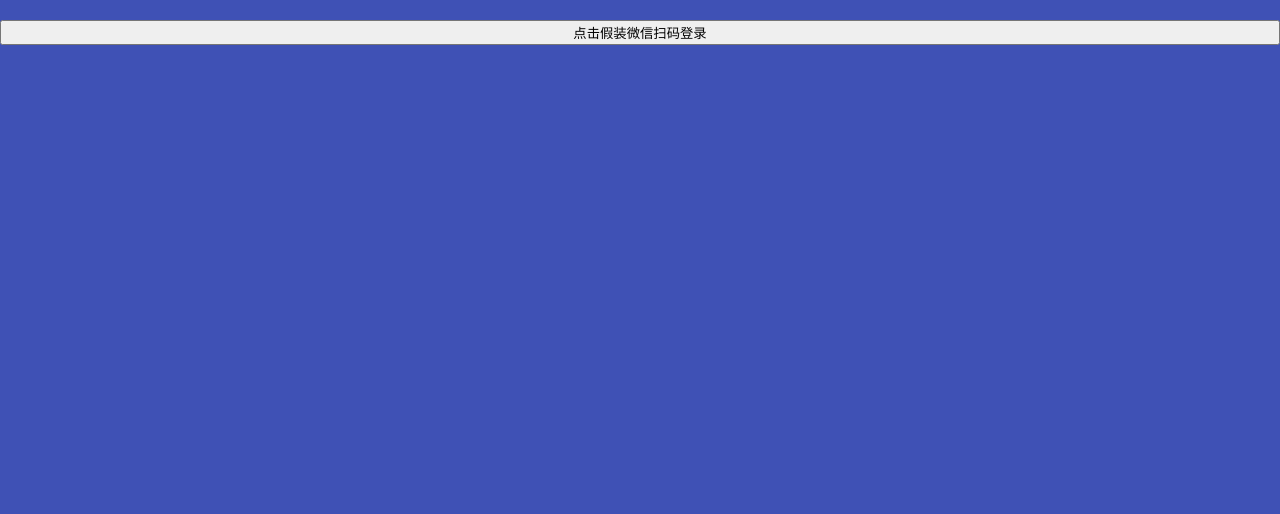
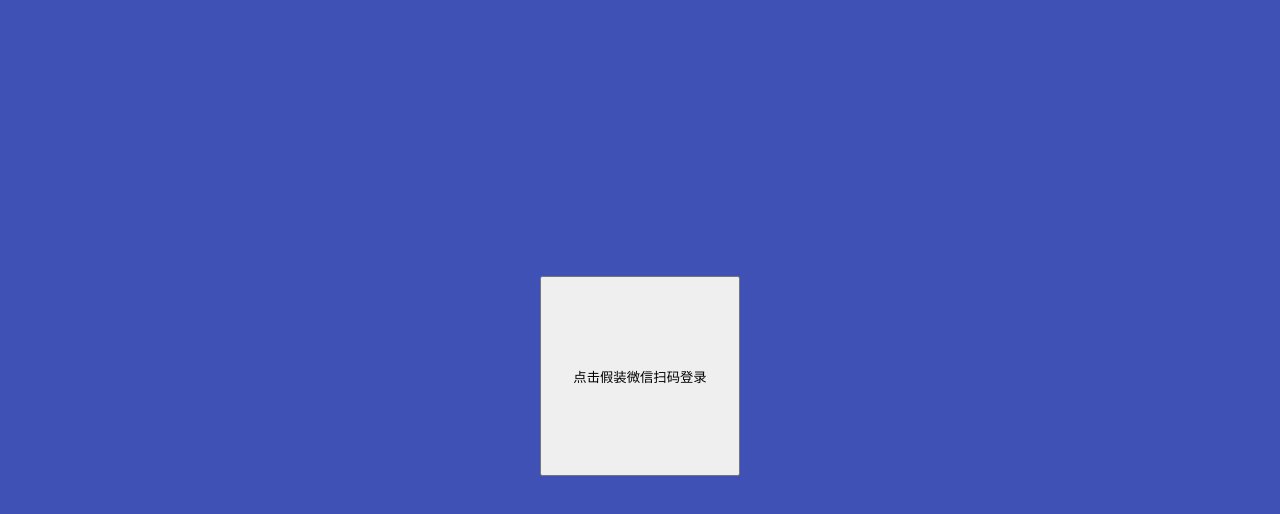
Before and after one commit to happypeter/onestep, a React (Create React App) app in the folder client/: page /login in a window 1280 px wide. Shown: the top 514 px of the page. Built offline with nearby package versions, Linux system fonts and the light colour scheme.

Commit message:
css: Fake Matrix Code

```diff
--- a/client/src/components/Login.js
+++ b/client/src/components/Login.js
@@ -1,6 +1,7 @@
 import React, { Component } from 'react'
 import { Redirect } from 'react-router-dom'
 import { connect } from 'react-redux'
+import '../style/login.css'
 
 class Login extends Component {
   state = {
@@ -29,7 +30,7 @@ class Login extends Component {
    }
    return (
      <div className="home">
-       <button onClick={this.login}>点击假装微信扫码登录</button>
+       <button onClick={this.login} className='fake-code'>点击假装微信扫码登录</button>
      </div>
    )
  }
--- /dev/null
+++ b/client/src/style/login.css
@@ -0,0 +1,5 @@
+.fake-code {
+  margin: 20% auto;
+  height: 200px;
+  width: 200px;
+}
```
